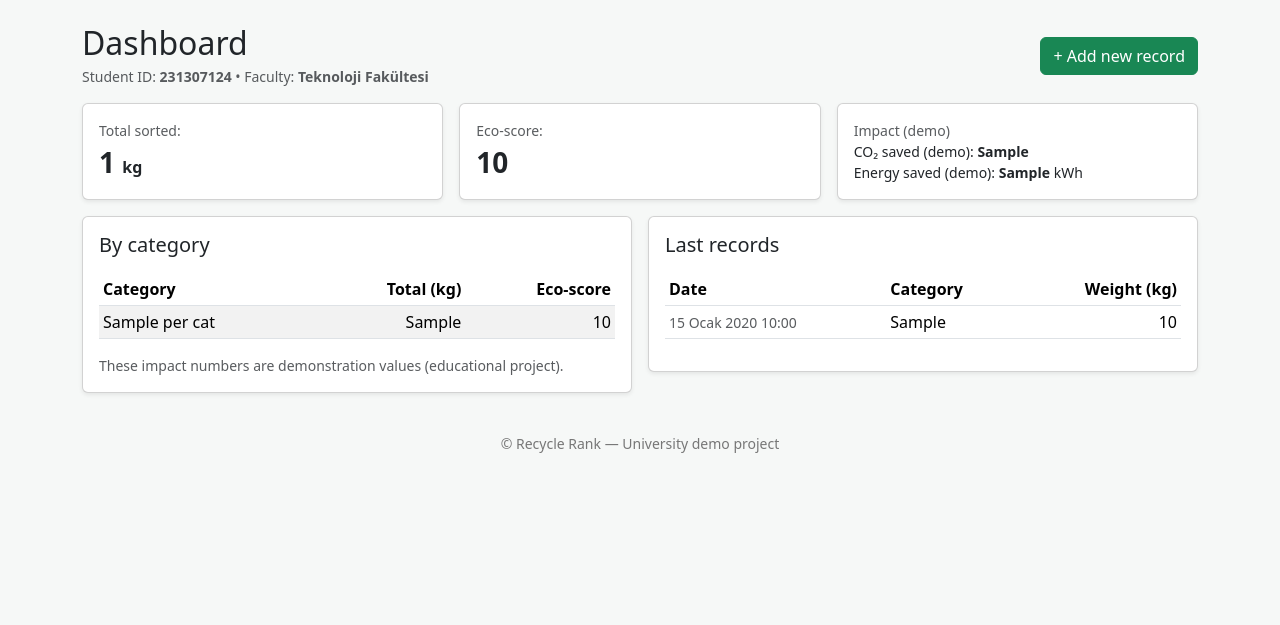
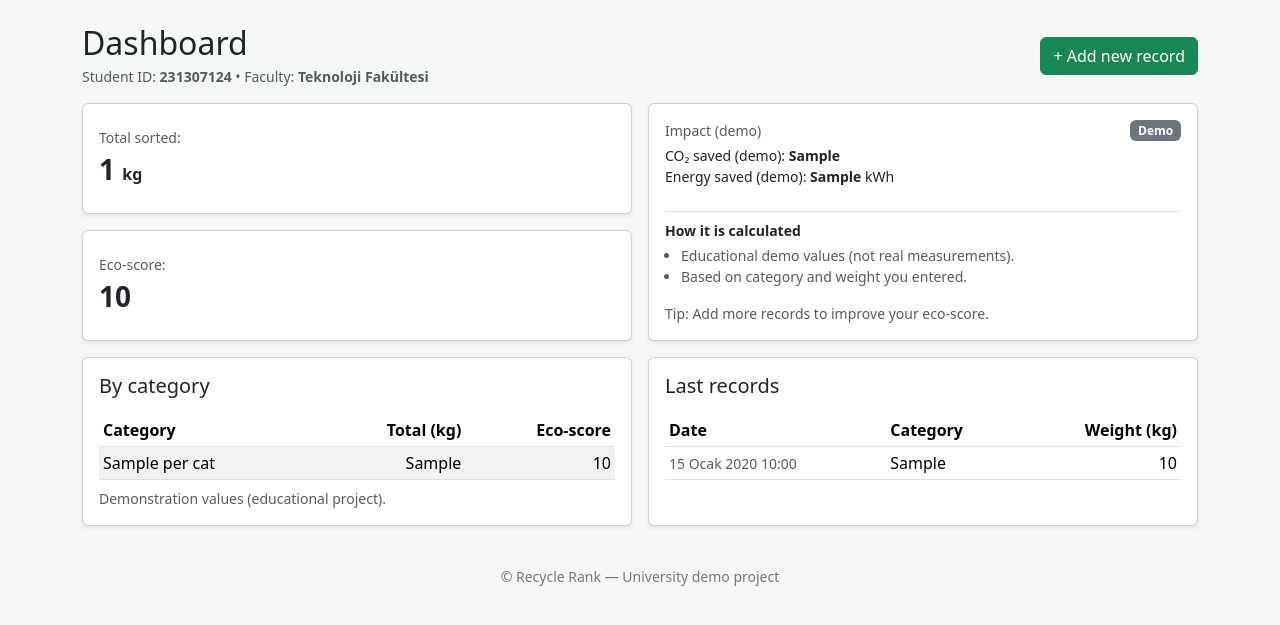
Before and after one commit to GambitKamil/recycle-rank, a Django app: template core/templates/core/dashboard.html in a window 1280 px wide. Shown: the part 63-688 px from the top of the page. Run offline with Django 5.2, Linux system fonts and the light colour scheme; data comes from the database, SQL or seed files in the repository; both versions use the stored data as it was after the commit; the template is opened without the code that fills it: values that come from a table or form of the project are taken from there, most other values are stand-ins (such as "Sample title", 1, 10 or a date in 2020).

Commit message:
Finalize dashboard layout and UI alignment

```diff
--- a/core/templates/core/dashboard.html
+++ b/core/templates/core/dashboard.html
@@ -2,6 +2,17 @@
 {% load i18n %}
 
 {% block content %}
+<!--
+  Dashboard layout goals:
+  1) Top area = 2 columns:
+     - Left column: two metric cards (Total + Eco) stacked
+     - Right column: Impact card
+     Both columns are equal height (align-items-stretch + h-100 + d-flex).
+  2) Bottom area = 2 columns:
+     - By category (left) and Last records (right)
+     Both cards are equal height and tables fill available space without huge empty gaps.
+-->
+
 <div class="d-flex flex-wrap justify-content-between align-items-center gap-2 mb-3">
   <div>
     <h2 class="mb-1">{% trans "Dashboard" %}</h2>
@@ -13,43 +24,78 @@
   <a class="btn btn-success" href="/add/">{% trans "+ Add new record" %}</a>
 </div>
 
-<div class="row g-3 mb-3">
-  <div class="col-md-4">
-    <div class="card shadow-sm">
-      <div class="card-body">
+<!-- TOP: metrics + impact (2 columns, same height) -->
+<div class="row g-3 align-items-stretch mb-3">
+  <!-- LEFT TOP COLUMN: two metric cards stacked -->
+  <div class="col-lg-6 d-flex">
+    <div class="w-100 d-flex flex-column gap-3">
+
+      <div class="card shadow-sm flex-fill">
+        <div class="card-body d-flex flex-column justify-content-center">
           <div class="text-muted small">{% trans "Total sorted:" %}</div>
-        <div class="fs-3 fw-bold">{{ total_kg }} <span class="fs-6">kg</span></div>
+          <div class="fs-3 fw-bold">
+            {{ total_kg }} <span class="fs-6">kg</span>
           </div>
         </div>
       </div>
-  <div class="col-md-4">
-    <div class="card shadow-sm">
-      <div class="card-body">
+
+      <div class="card shadow-sm flex-fill">
+        <div class="card-body d-flex flex-column justify-content-center">
           <div class="text-muted small">{% trans "Eco-score:" %}</div>
           <div class="fs-3 fw-bold">{{ eco_score }}</div>
         </div>
       </div>
+
     </div>
-  <div class="col-md-4">
-    <div class="card shadow-sm">
-      <div class="card-body">
+  </div>
+
+  <!-- RIGHT TOP COLUMN: impact card -->
+  <div class="col-lg-6 d-flex">
+    <div class="card shadow-sm w-100">
+      <div class="card-body d-flex flex-column h-100">
+
+        <div class="d-flex justify-content-between align-items-start mb-2">
+          <div>
             <div class="text-muted small">{% trans "Impact (demo)" %}</div>
-        <div class="small">
+            <div class="small mt-1">
               <div>{% trans "CO₂ saved (demo):" %} <b>{{ co2_saved }}</b></div>
               <div>{% trans "Energy saved (demo):" %} <b>{{ energy_saved }}</b> kWh</div>
             </div>
+          </div>
+          <span class="badge text-bg-secondary">{% trans "Demo" %}</span>
+        </div>
+
+        <!-- Compact explanation to avoid huge empty space -->
+        <div class="mt-3 pt-2 border-top small text-muted d-flex flex-column justify-content-between flex-grow-1">
+          <div>
+            <div class="fw-semibold text-dark mb-1">{% trans "How it is calculated" %}</div>
+            <ul class="ps-3 mb-2">
+              <li>{% trans "Educational demo values (not real measurements)." %}</li>
+              <li>{% trans "Based on category and weight you entered." %}</li>
+            </ul>
+          </div>
+
+          <div class="mt-2">
+            {% trans "Tip:" %} {% trans "Add more records to improve your eco-score." %}
+          </div>
+        </div>
+
       </div>
     </div>
   </div>
 </div>
 
-<div class="row g-3">
-  <div class="col-lg-6">
-    <div class="card shadow-sm">
-      <div class="card-body">
+<!-- BOTTOM: tables (2 columns, same height) -->
+<div class="row g-3 align-items-stretch">
+  <!-- By category -->
+  <div class="col-lg-6 d-flex">
+    <div class="card shadow-sm w-100">
+      <div class="card-body d-flex flex-column">
+
         <h5 class="card-title mb-3">{% trans "By category" %}</h5>
-        <div class="table-responsive">
-          <table class="table table-sm table-striped align-middle">
+
+        <div class="table-responsive flex-grow-1">
+          <table class="table table-sm table-striped align-middle mb-0">
             <thead>
               <tr>
                 <th>{% trans "Category" %}</th>
@@ -60,30 +106,38 @@
             <tbody>
               {% for r in per_cat %}
               <tr>
-                <!-- ВОТ ТУТ ИЗМЕНЕНИЕ: было {{ r.category }} -->
                 <td>{{ r.category_label }}</td>
                 <td class="text-end">{{ r.kg }}</td>
                 <td class="text-end">{{ r.score }}</td>
               </tr>
               {% empty %}
-              <tr><td colspan="3" class="text-muted">{% trans "No records yet" %}</td></tr>
+              <tr>
+                <td colspan="3" class="text-muted">
+                  {% trans "No records yet" %}
+                </td>
+              </tr>
               {% endfor %}
             </tbody>
           </table>
         </div>
-        <div class="text-muted small">
-          {% trans "These impact numbers are demonstration values (educational project)." %}
+
+        <div class="text-muted small mt-2">
+          {% trans "Demonstration values (educational project)." %}
         </div>
+
       </div>
     </div>
   </div>
 
-  <div class="col-lg-6">
-    <div class="card shadow-sm">
-      <div class="card-body">
+  <!-- Last records -->
+  <div class="col-lg-6 d-flex">
+    <div class="card shadow-sm w-100">
+      <div class="card-body d-flex flex-column">
+
         <h5 class="card-title mb-3">{% trans "Last records" %}</h5>
-        <div class="table-responsive">
-          <table class="table table-sm table-hover align-middle">
+
+        <div class="table-responsive flex-grow-1">
+          <table class="table table-sm table-hover align-middle mb-0">
             <thead>
               <tr>
                 <th>{% trans "Date" %}</th>
@@ -99,13 +153,19 @@
                 <td class="text-end">{{ e.weight_kg }}</td>
               </tr>
               {% empty %}
-              <tr><td colspan="3" class="text-muted">{% trans "No records yet" %}</td></tr>
+              <tr>
+                <td colspan="3" class="text-muted">
+                  {% trans "No records yet" %}
+                </td>
+              </tr>
               {% endfor %}
             </tbody>
           </table>
         </div>
+
       </div>
     </div>
   </div>
 </div>
+
 {% endblock %}
--- a/core/urls.py
+++ b/core/urls.py
@@ -2,7 +2,7 @@ from django.urls import path
 from django.contrib.auth import views as auth_views
 from .views import register_view, dashboard_view, add_entry_view
 from django.views.generic import RedirectView
-
+from core import views
 from .forms import StudentLoginForm
 from .views import register_view, dashboard_view
 from .views import (
@@ -29,5 +29,4 @@ urlpatterns = [
     path("add/", add_entry_view, name="add_entry"),
     path("leaderboard/", leaderboard_students_view, name="leaderboard_students"),
     path("faculties/", leaderboard_faculties_view, name="leaderboard_faculties"),
-
 ]
```
Also changed, not shown: core/forms.py (+6 -1 lines), core/models.py (+6 -2 lines), core/views.py (+7 -3 lines), db.sqlite3. Lines whose indentation alone changed are shown as unchanged.
